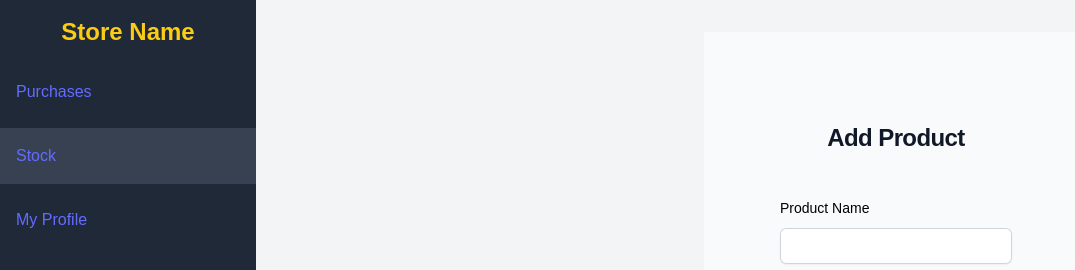
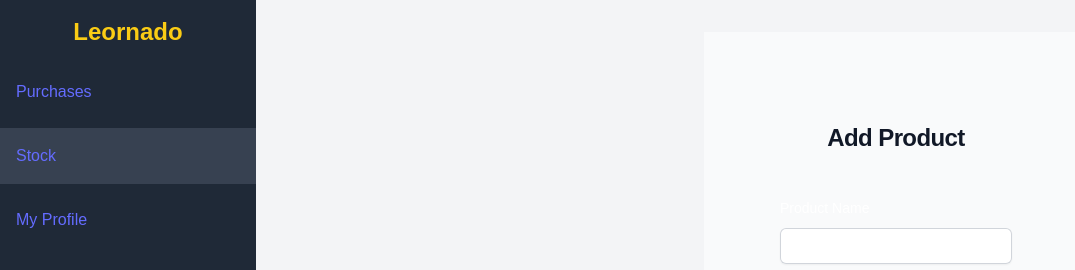
Before and after one commit to INTEL-ONBOARD/restaurant-cw-ead, a React (Vite) app: page /dashboard/stock in a window 1280 px wide. Shown: the top 270 px of the page, without its empty margins (0-1075 px from the left). Built offline with nearby package versions, Linux system fonts and the light colour scheme.

Commit message:
stock letter colour fix

```diff
--- a/src/Pages/Stock.jsx
+++ b/src/Pages/Stock.jsx
@@ -28,7 +28,7 @@ const Stock = () => {
   };
 
   return (
-    <div className="flex items-center sm:mx-auto sm:w-full sm:max-w-sm justify-center bg-gray-50">
+    <div className="flex items-center md:mx-auto md:w-full md:max-w-sm justify-center bg-gray-50">
 <div className="flex min-h-full flex-col justify-center px-6 py-12 lg:px-8">
   <div className="sm:mx-auto sm:w-full sm:max-w-sm">
     <h2 className="mt-10 text-center text-2xl font-bold leading-9 tracking-tight text-gray-900">Add Product</h2>
@@ -37,9 +37,9 @@ const Stock = () => {
   <div className="mt-5 sm:mx-auto sm:w-full sm:max-w-sm">
     <form className="space-y-4" action="#" method="POST" onSubmit={handleAddDish}>
       <div>
-        <label for="productname" class="block text-sm font-medium leading-6 text-black">Product Name</label>
+        <label for="productname" class="block text-sm font-medium leading-6 text-white">Product Name</label>
         <div className="mt-2">
-          <input id="productname" required class="block w-full rounded-md border-0 py-1.5 text-black shadow-sm ring-1 ring-inset ring-gray-300 placeholder:text-gray-400 focus:ring-2 focus:ring-inset focus:ring-indigo-600 sm:text-sm sm:leading-6"></input>
+          <input id="productname" required class="block w-full rounded-md border-0 py-1.5 text-white shadow-sm ring-1 ring-inset ring-gray-300 placeholder:text-gray-400 focus:ring-2 focus:ring-inset focus:ring-indigo-600 sm:text-sm sm:leading-6"></input>
         </div>
       </div>
 
--- a/src/Pages/layout.jsx
+++ b/src/Pages/layout.jsx
@@ -8,7 +8,7 @@ const Layout = () => {
     <div className="flex h-screen bg-gray-100">
       <div className="w-64 bg-gray-800 text-black flex flex-col">
         <div className="text-center text-2xl font-semibold p-4">
-          <span className="text-yellow-400">Store Name</span>
+          <span className="text-yellow-400">Leornado</span>
         </div>
         <nav className="flex-grow">
           <ul className="space-y-2">
```
